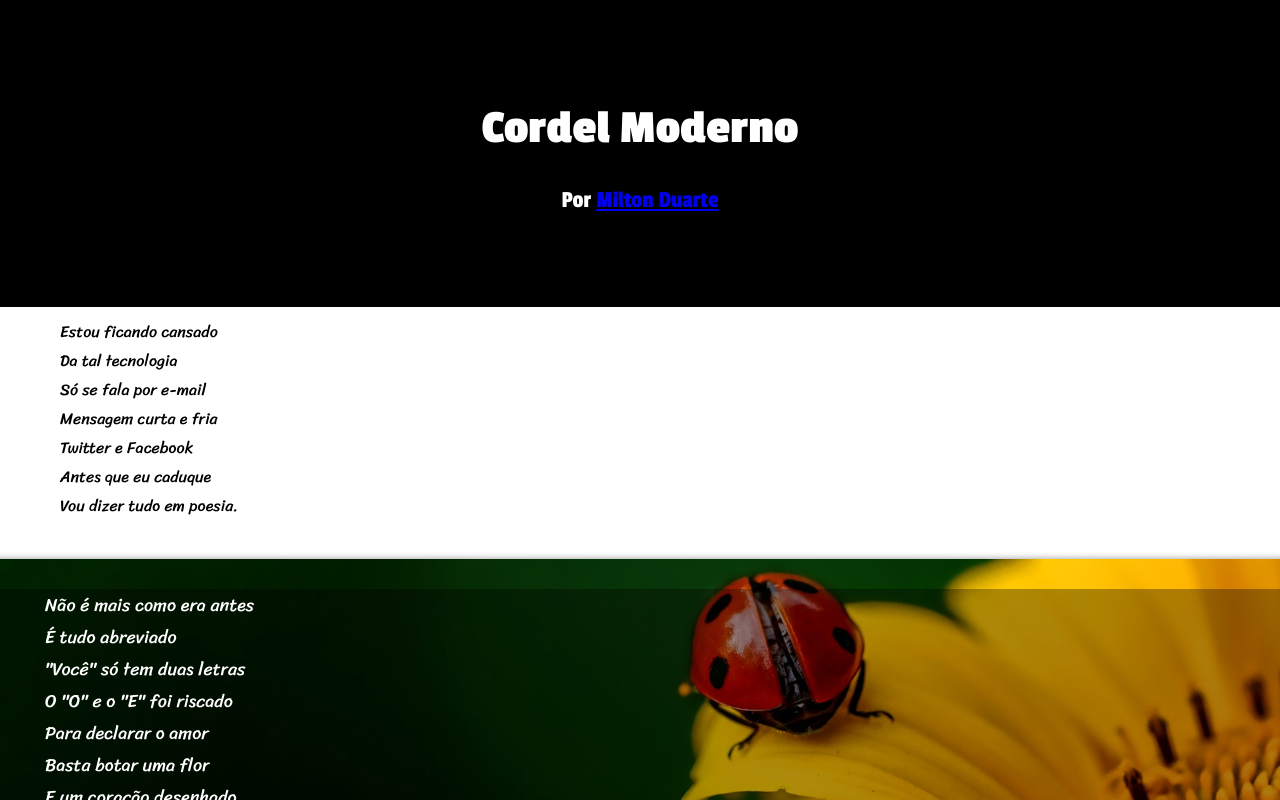
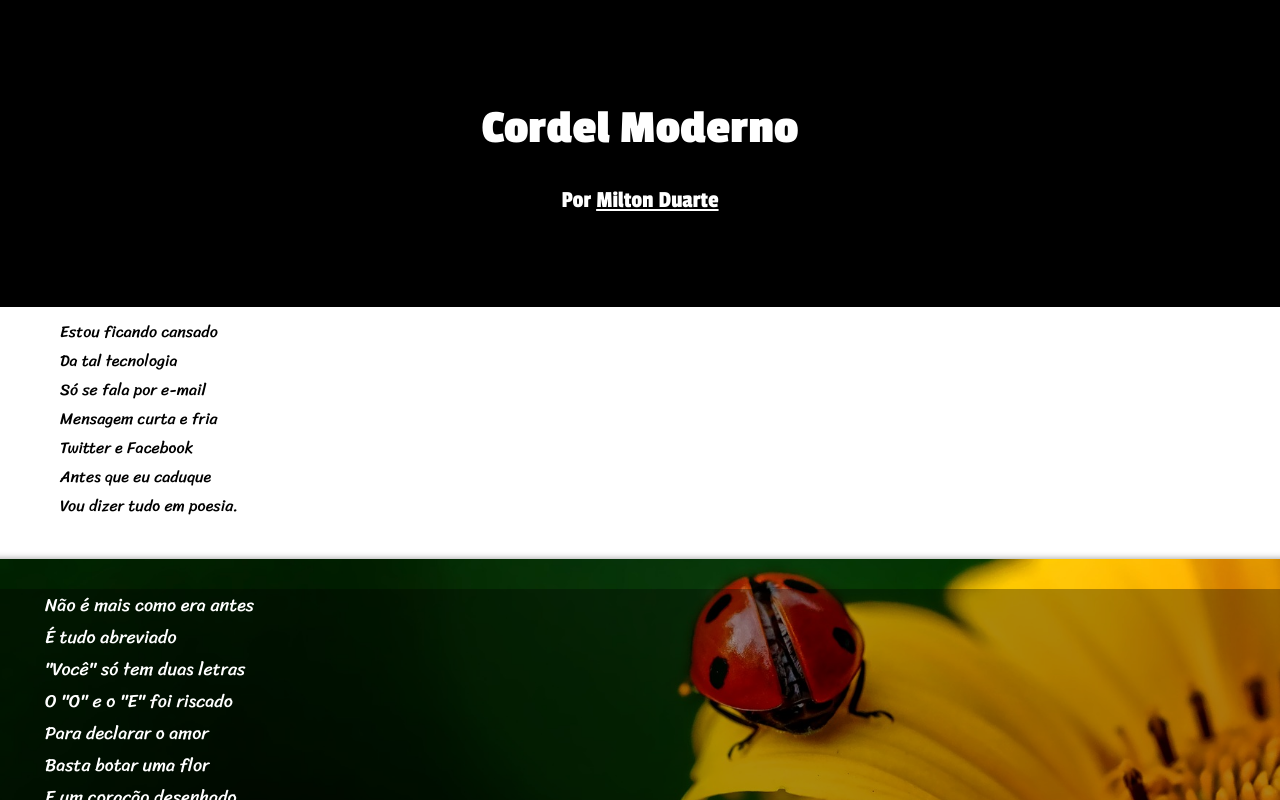
Before and after one commit to Ms-Rodri1k/projeto-cordel2, a plain HTML site: page index.html in a window 1280 px wide. In both pictures the pointer is over the link "Milton Duarte". Shown: the top 800 px of the page. Drawn offline with Linux system fonts and the light colour scheme.

Commit message:
atualizando hover

```diff
--- a/style/styles.css
+++ b/style/styles.css
@@ -71,3 +71,11 @@ footer p {
     margin: 0px;
     font-weight: normal;
 }
+
+a:hover {
+    color: white;
+}
+
+a::before {
+    color: aquamarine;
+}
```
